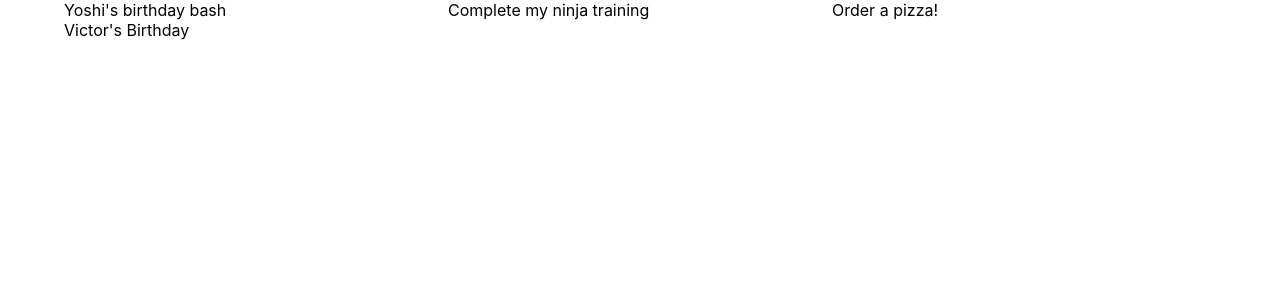
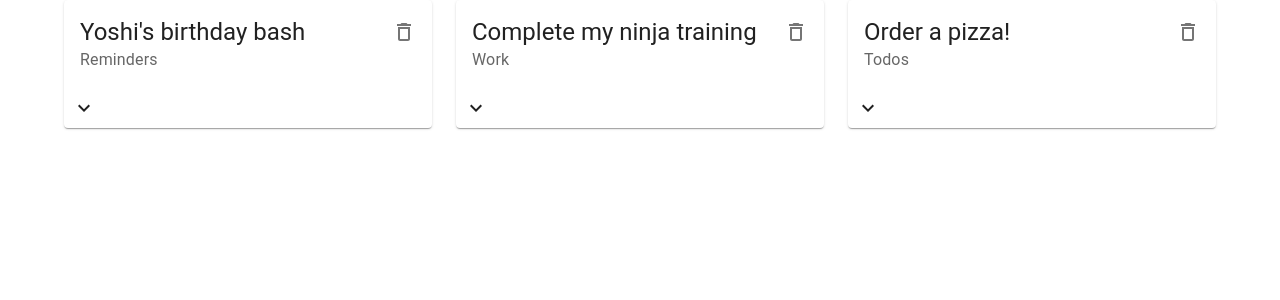
Before and after one commit to iamLolade/notepad, a React (Create React App) app: page / in a window 1280 px wide. Shown: the top 300 px of the page. Built offline with nearby package versions, Linux system fonts and the light colour scheme; data requests are answered from the project's data file; the HTML template or start-up script is replaced by a standard one.

Commit message:
Updated NoteCard component | Created card layout for Notes

```diff
--- a/data/db.json
+++ b/data/db.json
@@ -3,26 +3,20 @@
     {
       "title": "Yoshi's birthday bash",
       "details": "Lorem Ipsum is simply dummy text of the printing and typesetting industry. Lorem Ipsum has been the industry's standard dummy text ever since the 1500s, when an unknown printer took a galley of type and scrambled it to make a type specimen book.",
-      "category": "reminders",
+      "category": "Reminders",
       "id": 1
     },
     {
       "title": "Complete my ninja training",
       "details": "Lorem Ipsum is simply dummy text of the printing and typesetting industry. Lorem Ipsum has been the industry's standard dummy text ever since the 1500s, when an unknown printer took.",
-      "category": "work",
+      "category": "Work",
       "id": 2
     },
     {
       "title": "Order a pizza!",
       "details": "Lorem Ipsum is simply dummy text of the printing and typesetting industry. Lorem Ipsum has been the industry's standard dummy text ever since the 1500s, when an unknown printer took a galley of type and scrambled it to make a type specimen book.\nLorem Ipsum is simply dummy text of the printing and typesetting industry. Lorem Ipsum has been the industry's standard dummy text ever since the 1500s, when an unknown printer took a galley of type and scrambled it to make a type specimen book.",
-      "category": "todos",
+      "category": "Todos",
       "id": 3
-    },
-    {
-      "title": "Victor's Birthday",
-      "details": "March 8",
-      "category": "reminder",
-      "id": 4
     }
   ]
 }
--- a/src/components/NoteCard.js
+++ b/src/components/NoteCard.js
@@ -1,10 +1,44 @@
-import { Card, CardHeader, CardActions, Collapse, Avatar } from "@mui/material";
+import { useState } from "react";
+import { DeleteOutlined, ExpandMore } from "@mui/icons-material";
+import { Card, CardHeader, CardActions, CardContent, Collapse, Avatar, Typography, IconButton } from "@mui/material";
+import ExpandMoreIcon from '@mui/icons-material/ExpandMore';
 
-const NoteCard = ({note}) => {
+const NoteCard = ({ note, handleDelete}) => {
+    const [expanded, setExpanded] = useState(false);
+
+    const handleExpandClick = () => {
+        setExpanded(!expanded);
+    };
+
     return (
-        <div>
-            { note.title }
-        </div>
+        <Card elevation={1}>
+            <CardHeader
+                action={
+                    <IconButton>
+                        <DeleteOutlined onClick={() => handleDelete(note.id)} />
+                    </IconButton>
+                }
+                title={ note.title }
+                subheader={ note.category }
+            />
+            <CardActions disableSpacing>
+                <ExpandMore
+                    expand={expanded}
+                    onClick={handleExpandClick}
+                    aria-expanded={expanded}
+                    aria-label="show more"
+                >
+                    <ExpandMoreIcon />
+                </ExpandMore>
+            </CardActions>
+            <Collapse in={expanded} timeout="auto" unmountOnExit>
+                <CardContent>
+                    <Typography variant="body2" color="textSecondary">
+                        { note.details }
+                    </Typography>
+                </CardContent>
+            </Collapse>
+        </Card>
      );
 }
 
--- a/src/pages/Notes.js
+++ b/src/pages/Notes.js
@@ -12,12 +12,20 @@ const Notes = () => {
             .then(data => setNotes(data))
     }, [])
 
+    const handleDelete = async (id) => {
+        await fetch(`http://localhost:8000/notes/${id}`, {
+            method: "DELETE"
+        })
+        const newNotes = notes.filter(note => note.id != id)
+        setNotes(newNotes)
+    }
+
     return (
         <Container>
-            <Grid container>
+            <Grid container spacing={3}>
                     {notes.map(note => (
                         <Grid item xs={12} md={6} lg={4} key={note.id}>
-                            <NoteCard note={note}/>
+                            <NoteCard note={note} handleDelete={handleDelete}/>
                         </Grid>
                     ))}
             </Grid>
```
